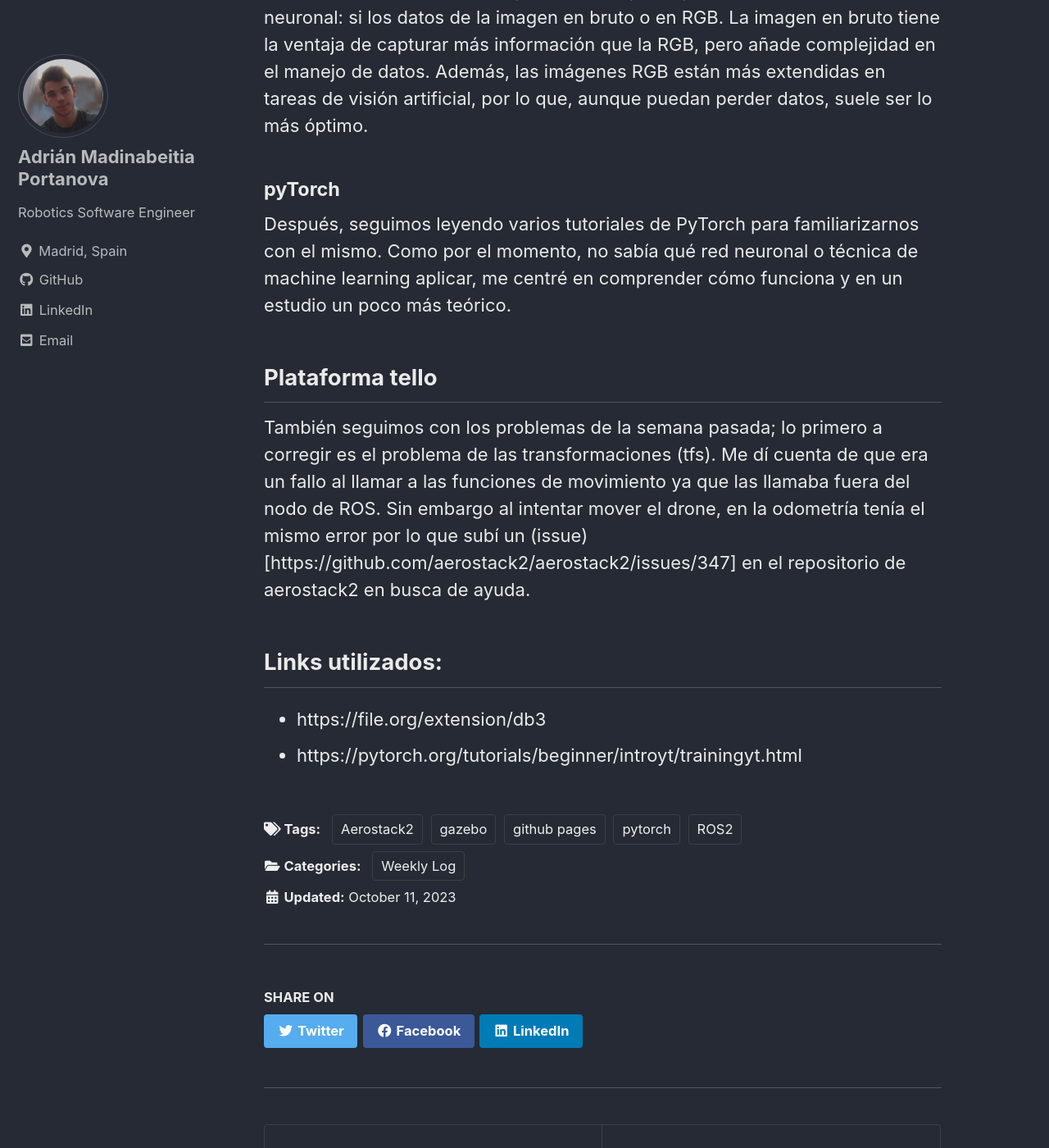
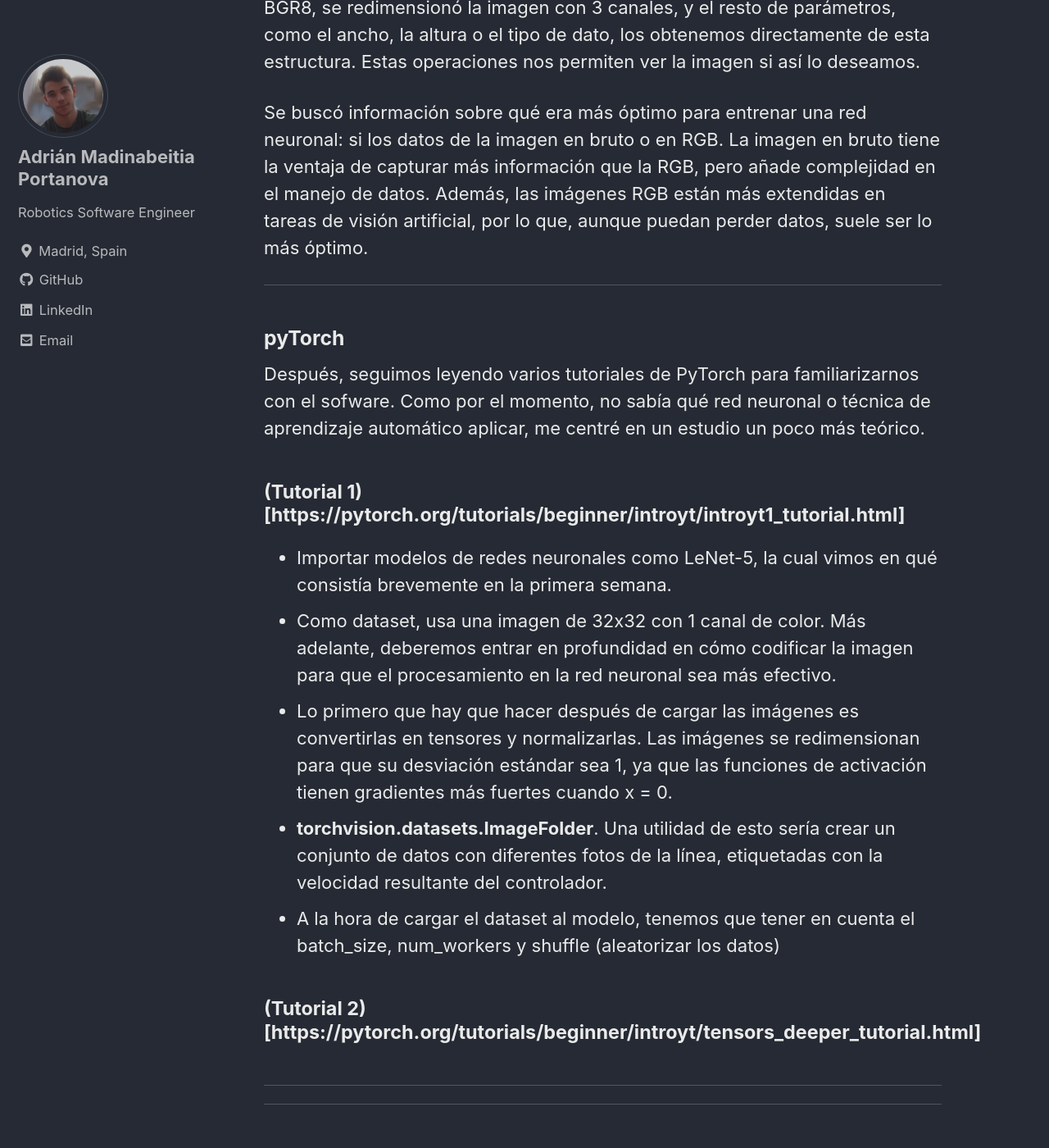
Before and after one commit to RoboticsLabURJC/2023-tfg-adrian-madinabeitia, a Jekyll site: the page built from docs/_posts/2023-10-11-Semana-3.md, in a window 1280 px wide and 1400 px high, scrolled down 1950 px. Shown: the whole window at 82% size. Built offline with Jekyll 4.4.1, drawn with Linux system fonts in a browser that asks for light colours; cached includes are drawn as plain includes; some of the changed text lies outside the part shown.

Commit message:
Tutorial 1 pytorch

```diff
--- a/docs/_posts/2023-10-11-Semana-3.md
+++ b/docs/_posts/2023-10-11-Semana-3.md
@@ -3,8 +3,6 @@
 categories:
   - Weekly Log
 tags:
-  - github pages
-  - gazebo
   - ROS2
   - Aerostack2
   - pytorch
@@ -25,25 +25,60 @@
 
 Solo guardaremos los temas **/filtered_img** y **/cmd_vel**, ya que lo que nos interesa saber es qué velocidades se comandan dependiendo de la imagen; en otras palabras, la entrada sería la imagen y la salida las velocidades del robot.
 
-Al ejecutar el camando tendremos un .yaml con el metadata y un archivo .db3 donde estarán todos los datos guardados.
+Al ejecutar el camando tendremos un .yaml con el metadata y un archivo (.db3)[https://file.org/extension/db3] donde estarán todos los datos guardados.
 
 Para ver qué había dentro del .sdb3, nos descargamos la siguiente (aplicación)[https://sqlitebrowser.org/dl/] e investigamos un poco el SQL.
 
-### pyTorch
-#### Dataset
+---
+---
+
+## Entrenamiento de redes neuronales
+### Dataset
 El primer paso a la hora de entrenar una red neuronal es generar el conjunto de datos. Ya lo conseguimos con las rosbags; ahora nos queda dejarlo en un formato que pueda leer PyTorch. Esta respuesta la encontramos en (Stack Overflow)[https://stackoverflow.com/questions/73420147/how-to-read-custom-message-type-using-ros2bag], donde se intentan leer mensajes personalizados, pero con la parte de mensajes estándar nos basta. A partir de este código, accedemos a los parámetros que nos interesan: la matriz de la imagen y la velocidad lineal en el eje x junto con la velocidad angular en el eje z.
 
+---
+
+### Formato de la imagen en el dataset
 En el tratamiento de imágenes para comprobar si las imágenes eran correctas, se pasó del formato de la imagen cruda a uno de tres canales. Primero se visualizó toda la información que se guarda en la rosbag; al ser la codificación BGR8, se redimensionó la imagen con 3 canales, y el resto de parámetros, como el ancho, la altura o el tipo de dato, los obtenemos directamente de esta estructura. Estas operaciones nos permiten ver la imagen si así lo deseamos.
 
 Se buscó información sobre qué era más óptimo para entrenar una red neuronal: si los datos de la imagen en bruto o en RGB. La imagen en bruto tiene la ventaja de capturar más información que la RGB, pero añade complejidad en el manejo de datos. Además, las imágenes RGB están más extendidas en tareas de visión artificial, por lo que, aunque puedan perder datos, suele ser lo más óptimo.
 
+---
 
-#### pyTorch
-Después, seguimos leyendo varios tutoriales de PyTorch para familiarizarnos con el mismo. Como por el momento, no sabía qué red neuronal o técnica de machine learning aplicar, me centré en comprender cómo funciona y en un estudio un poco más teórico.
+### pyTorch
+Después, seguimos leyendo varios tutoriales de PyTorch para familiarizarnos con el sofware. Como por el momento, no sabía qué red neuronal o técnica de aprendizaje automático aplicar, me centré en un estudio un poco más teórico.
+
+#### (Tutorial 1)[https://pytorch.org/tutorials/beginner/introyt/introyt1_tutorial.html]
+* Importar modelos de redes neuronales como LeNet-5, la cual vimos en qué consistía brevemente en la primera semana.
+* Como dataset, usa una imagen de 32x32 con 1 canal de color. Más adelante, deberemos entrar en profundidad en cómo codificar la imagen para que el procesamiento en la red neuronal sea más efectivo.
+* Lo primero que hay que hacer después de cargar las imágenes es convertirlas en tensores y normalizarlas. Las imágenes se redimensionan para que su desviación estándar sea 1, ya que las funciones de activación tienen gradientes más fuertes cuando x = 0.
+* **torchvision.datasets.ImageFolder**. Una utilidad de esto sería crear un conjunto de datos con diferentes fotos de la línea, etiquetadas con la velocidad resultante del controlador.
+* A la hora de cargar el dataset al modelo, tenemos que tener en cuenta el batch_size, num_workers y shuffle (aleatorizar los datos)
+
+#### (Tutorial 2)[https://pytorch.org/tutorials/beginner/introyt/tensors_deeper_tutorial.html]
+
+
+---
+---
 
 ## Plataforma tello
 También seguimos con los problemas de la semana pasada; lo primero a corregir es el problema de las transformaciones (tfs). Me dí cuenta de que era un fallo al llamar a las funciones de movimiento ya que las llamaba fuera del nodo de ROS. Sin embargo al intentar mover el drone, en la odometría tenía el mismo error por lo que subí un (issue)[https://github.com/aerostack2/aerostack2/issues/347] en el repositorio de aerostack2 en busca de ayuda.
 
-## Links utilizados:
-* https://file.org/extension/db3
-* https://pytorch.org/tutorials/beginner/introyt/trainingyt.html
+---
+---
+## Definiciones
+
+Batch_size
+: Grupo o conjunto de ejemplos de datos que se procesan juntos en un modelo de aprendizaje automático. Esto se utiliza para acelerar el proceso de entrenamiento al permitir el procesamiento paralelo de ejemplos.
+
+Función de pérdida
+: Una medida que cuantifica la discrepancia entre las predicciones de un modelo y los valores reales (objetivos) en los datos. Indica qué tan lejos está la salida del modelo de la salida deseada.
+
+Optimizador
+: Un algoritmo que ajusta los parámetros del modelo durante el entrenamiento para minimizar la función de pérdida. El descenso por gradiente estocástico es una implementación común.
+
+Training epoch
+: Un ciclo completo a través de todo el conjunto de datos de entrenamiento, donde el modelo procesa y actualiza sus parámetros utilizando cada ejemplo al menos una vez.
+
+Overfitting o sobreentrenamiento:
+: Ocurre cuando un modelo se ajusta demasiado a los datos de entrenamiento y no generaliza bien a nuevos datos. En lugar de aprender patrones útiles, la red "memoriza" los datos de entrenamiento, lo que resulta en un rendimiento deficiente en datos no vistos.
```
Also changed, not shown: other parts of docs/_posts/2023-10-11-Semana-3.md (+4 -2 lines), src/pytorch/output.png (deleted).
